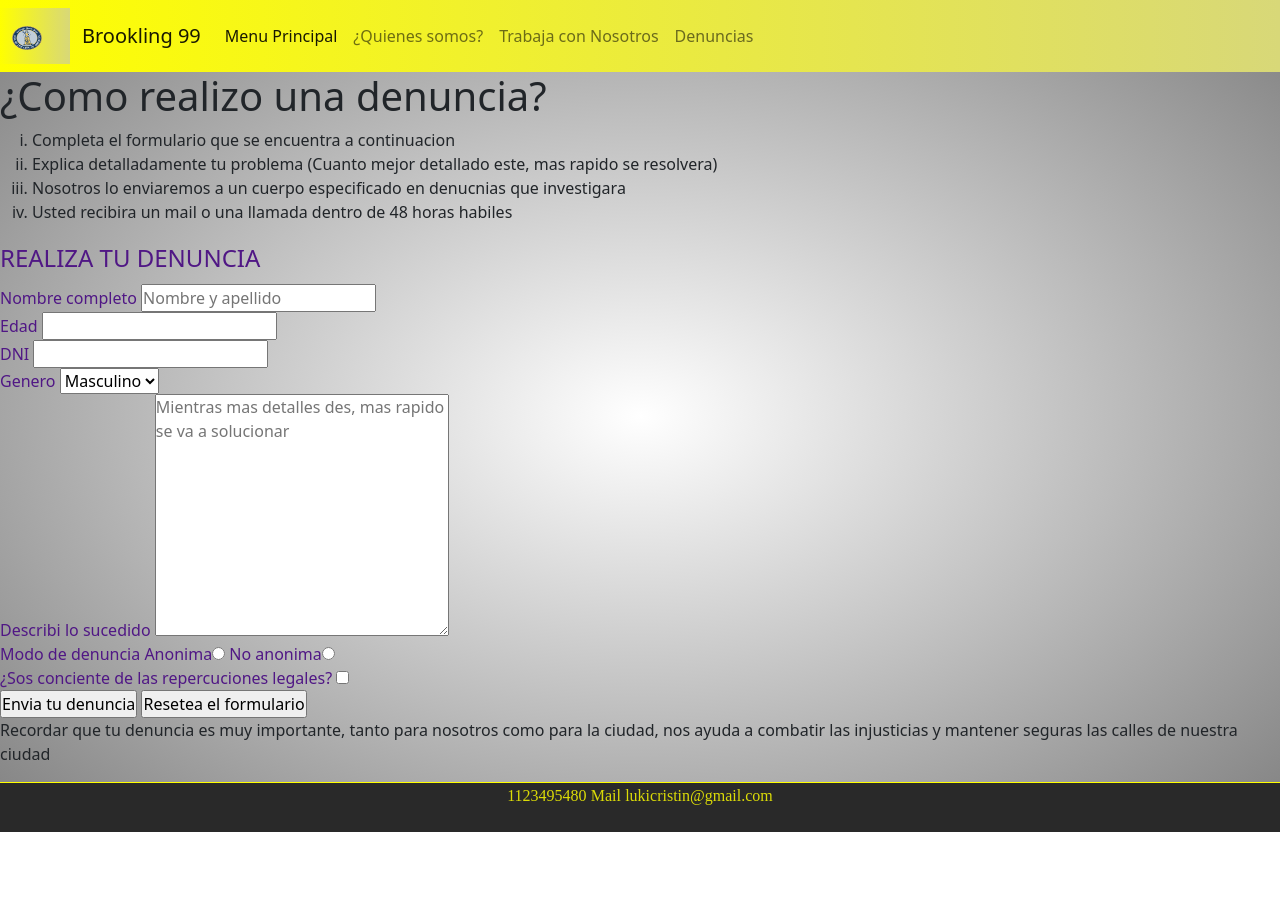
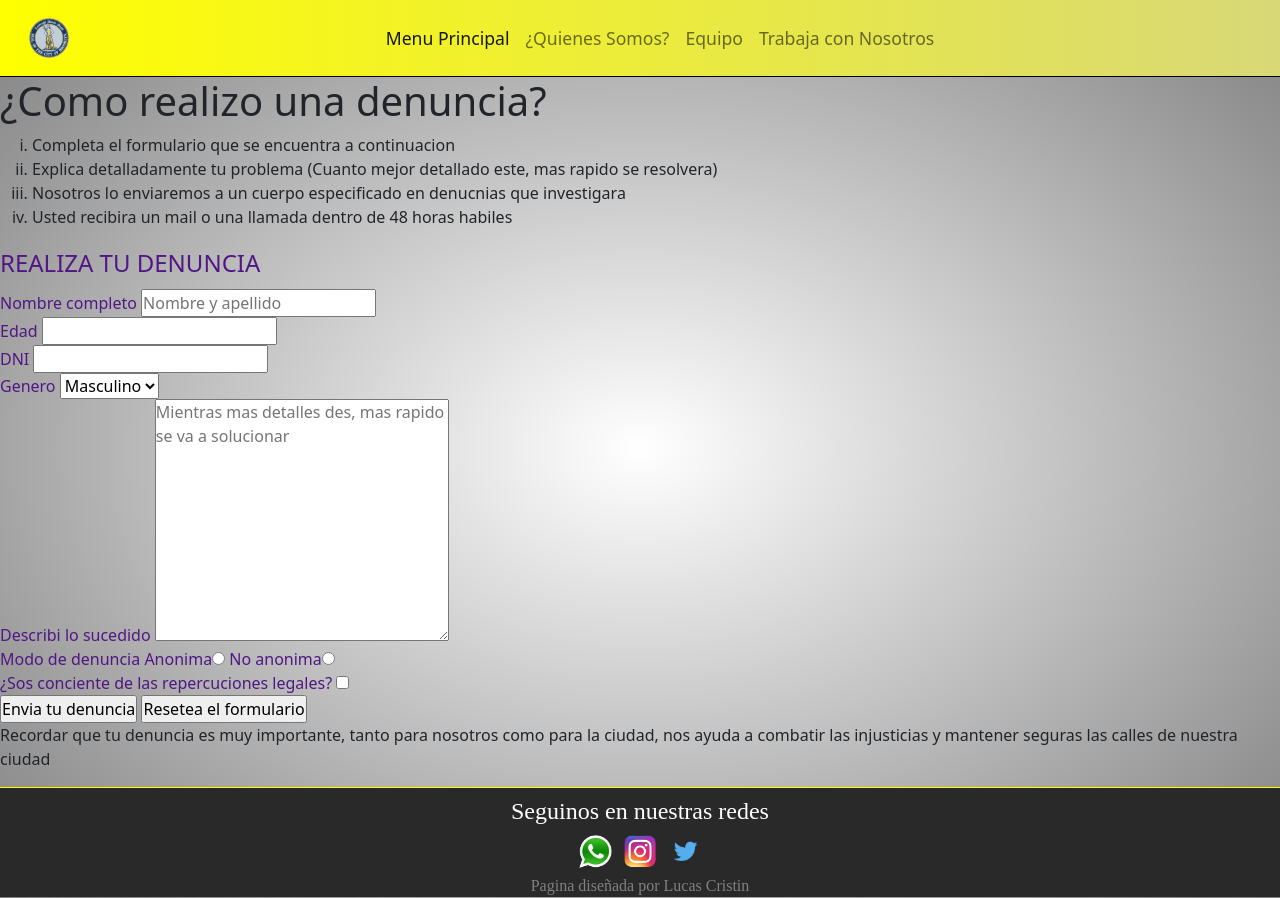
Before and after one commit to LucasCristin23/Idea-comisaria-de-una-serie-Lucas-Cristin-, a plain HTML site: page pag4.html in a window 1280 px wide. Before the commit the page ends 832 px from the top, so only its background shows below. Drawn offline with nearby package versions, Linux system fonts and the light colour scheme; a web font is replaced by a local one.

Commit message:
SE ARREGLO EL HEAD Y SE PUSO EL FOOTER

```diff
--- a/estilos.css
+++ b/estilos.css
@@ -49,8 +49,6 @@ img{
     position:sticky;
     font-family: 'Mate SC', serif;
     opacity: 0.9;
-    height: 100%;
-    width: 100%;
     text-align: center;
 }
 
@@ -134,6 +132,18 @@ img{
 /*Estilo nav general*/
 .estiloNavGeneralBS{
     background-image: linear-gradient(to right, yellow, rgb(216, 216, 120));
+    border-bottom: 1px solid black;
+    padding: 1.3%;
+}
+#logoDeElNavGeneral{
+    width: 40px;
+    height: 40px;
+}
+.divHeaderArreglo{
+    justify-content: space-evenly;
+}
+.liBSGeneral{
+    font-size: 1.1em;
 }
 
 header{
@@ -142,17 +152,34 @@ header{
 }
 /*Estilo footer general*/
 .footer{
-    height: 50px;
+    height: 110px;
     background:rgb(41, 41, 41);
     border-top:rgb(255, 255, 0) 1px solid;
     text-align: center;
-}
-.footer__item{
-    color: rgba(255, 255, 0, 0.836);
-    display: inline-block;
     font-family: 'Mate SC', serif;
 }
-
+#parrafoFooter{
+    font-size: 1.5em;
+    margin-top: 5px;
+    margin-bottom: 0;
+    color: white;
+}
+#divFooter{
+    display: flex;
+    justify-content: center;
+}
+.foto{
+    height: 35px;
+    width: 35px;
+    margin: 5px;
+}
+#span{
+    color: gray;
+    text-decoration: none;
+}
+.aFooter{
+    text-decoration: none;
+}
 
 /*ESTILO PAG EQUIPO*/
 #seccionGrillaMainEquipo{
--- a/pag4.html
+++ b/pag4.html
@@ -16,32 +16,28 @@
     <!--INICIO NAV DEL BS-->
     <nav class="navbar navbar-expand-lg navbar-light bg-light estiloNavGeneralBS">
       <!--logo-->
-          <nav class="navbar navbar-light bg-light estiloNavGeneralBS" >
-            <div class="container">
-              <a class="navbar-brand" href="index.html">
-                <img src="Imagenes/Seal_of_City_of_Brooklyn.png" alt="Logo de Brooklyn" width="30" height="24">
-              </a>
-            </div>
-          </nav>
+
       <!--Fin-->
         <div class="container-fluid">
-              <a class="navbar-brand" href="#">Brookling 99</a>
+            <div id="logoDeElNavGeneral">
+                <img src="Imagenes/Seal_of_City_of_Brooklyn.png" alt="">
+            </div>
           <button class="navbar-toggler" type="button" data-bs-toggle="collapse" data-bs-target="#navbarNav" aria-controls="navbarNav" aria-expanded="false" aria-label="Toggle navigation">
             <span class="navbar-toggler-icon"></span>
           </button>
-              <div class="collapse navbar-collapse" id="navbarNav">
+          <div class="collapse navbar-collapse divHeaderArreglo" id="navbarNav">
             <ul class="navbar-nav">
-                  <li class="nav-item">
+              <li class="nav-item liBSGeneral">
                 <a class="nav-link active" aria-current="page" href="index.html">Menu Principal</a>
               </li>
-                  <li class="nav-item">
-                    <a class="nav-link" href="pag1.html">¿Quienes somos?</a>
+              <li class="nav-item liBSGeneral">
+                <a class="nav-link" href="pag1.html">¿Quienes Somos?</a>
               </li>
-                  <li class="nav-item">
-                    <a class="nav-link" href="pag3.html">Trabaja con Nosotros</a>
+              <li class="nav-item liBSGeneral">
+                <a class="nav-link" href="pag2.html">Equipo</a>
               </li>
-                  <li class="nav-item">
-                    <a class="nav-link" href="pag4.html" tabindex="-1" aria-disabled="true">Denuncias</a>
+              <li class="nav-item liBSGeneral">
+                <a class="nav-link" href="pag3.html" tabindex="-1" aria-disabled="true">Trabaja con Nosotros</a>
               </li>
             </ul>
           </div>
@@ -49,6 +45,7 @@
     </nav>
     <!--FIN DEL NAV DE BS-->
 </header>
+
 
 
     <main><!--Apertura del main-->
@@ -104,11 +101,19 @@
     </main>
 
     <footer class="footer"><!--Pie de pagina-->
-        <!--Imagen de telefono-->
-        <p class="footer__item">1123495480</p>
-        <p class="footer__item">Mail</p>
-        <p class="footer__item">lukicristin@gmail.com</p>
-        <!--Imagen de una balanza de justicia-->
+      <p id="parrafoFooter">Seguinos en nuestras redes</p>
+      <div id="divFooter">
+        <div class="foto">
+          <a href="#"><img src="Imagenes/icono wpp 2.0.png" alt="Icono Wpp"></a>
+        </div>
+        <div class="foto">
+          <a href="https://www.instagram.com/nbcbrooklyn99/?hl=es-la"><img src="Imagenes/Icono inst 2.0.png" alt="Icono Instagram"></a>
+        </div>
+        <div class="foto">
+          <a href="https://twitter.com/nbcbrooklyn99"><img src="Imagenes/Icono tww 2.0.png" alt="Icono Twiter"></a>
+        </div>
+      </div>
+      <a href="https://www.instagram.com/luki_cristin/?hl=es-la" class="aFooter"><p id="span">Pagina diseñada por Lucas Cristin</p></a>
     </footer>
 
 
```
Also changed, not shown: index.html (+13 -5 lines), pag1.html (+24 -20 lines), pag2.html (+25 -19 lines), pag3.html (+26 -20 lines), Imagenes/Icono inst 2.0.png (added), Imagenes/Icono tww 2.0.png (added), Imagenes/icono wpp 2.0.png (added), 1 other file. Lines whose indentation alone changed are shown as unchanged.
